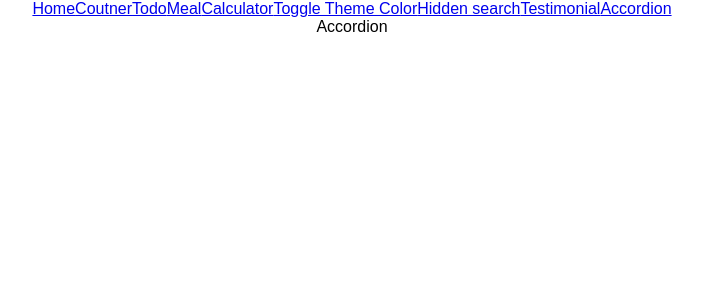
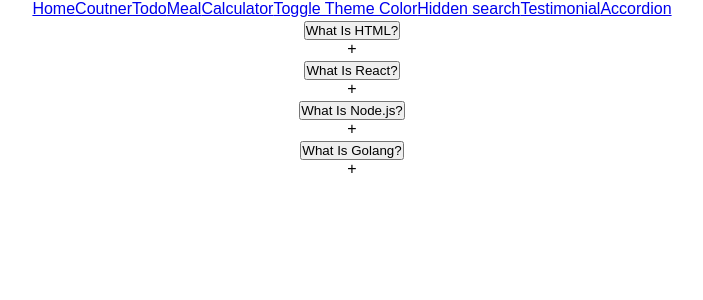
Before and after one commit to afsar-uddin/10in1-reactjs, a React (Create React App) app: page /accordion in a window 1280 px wide. Shown: the top 300 px of the page, without its empty margins (288-991 px from the left). Built offline with nearby package versions, Linux system fonts and the light colour scheme.

Commit message:
accordion

```diff
--- a/src/App.js
+++ b/src/App.js
@@ -9,7 +9,7 @@
 import ToggleButtonColor from './pages/ToggleButtonColor';
 import HiddenSearchBar from './pages/HiddenSearchBar';
 import Testimonial from './pages/Testimonial';
-import Accordion from './pages/Accordion';
+import Accordion from './accordion/Accordion';
 
 function App() {
   return (
@@ -18,7 +18,6 @@
         <Header />
         <Routes>
           <Route path="/" element={<Outlet />}>
-
             <Route path="/" element={<Home />}></Route>
             <Route path="/counter" element={<Counter />}></Route>
             <Route path="/todo" element={<Todo />}></Route>
@@ -28,7 +27,6 @@
             <Route path="/searchbar" element={<HiddenSearchBar />}></Route>
             <Route path="/testimonial" element={<Testimonial />}></Route>
             <Route path="/accordion" element={<Accordion />}></Route>
-
           </Route>
         </Routes>
       </BrowserRouter>
--- /dev/null
+++ b/src/accordion/Accordion.js
@@ -0,0 +1,16 @@
+import React from 'react'
+import {accordionItems} from '../utls/content'
+import AccordionData from './AccordionData'
+
+const Accordion = () => {
+
+    return (
+        <div className='accordion'>
+            {accordionItems.map(({title, content}) => (
+                <AccordionData title={title} content = {content} key={Math.random() * 100} />
+            ))}
+        </div>
+      )
+}
+
+export default Accordion
--- /dev/null
+++ b/src/accordion/AccordionData.js
@@ -0,0 +1,21 @@
+import React, { useState } from 'react'
+
+
+function AccordionData({title, content}) {
+    const [isActive, setIsActive] = useState(false)
+
+  return (
+    <section className='accordion-card'>
+        <div className='header'>
+            <h3><button onClick={() => setIsActive(!isActive)}>{title}</button></h3>
+            <p className='icon'>{isActive ? "-" : "+"}</p>
+        </div>
+
+        <div className='content'>
+            {isActive && <p className='card-info'>{content}</p>}
+        </div>
+    </section>
+  )
+}
+
+export default AccordionData
--- a/src/pages/Accordion.js
+++ /dev/null
@@ -1,9 +0,0 @@
-import React from 'react'
-
-const Accordion = () => {
-  return (
-    <div>Accordion</div>
-  )
-}
-
-export default Accordion
--- /dev/null
+++ b/src/utls/content.js
@@ -0,0 +1,18 @@
+export const accordionItems = [
+  {
+    title: "What Is HTML?",
+    content: `The HyperText Markup Language or HTML is the standard markup language for documents designed to be displayed in a web browser. It can be assisted by technologies such as Cascading Style Sheets and scripting languages such as JavaScript.`,
+  },
+  {
+    title: "What Is React?",
+    content: `React is a free and open-source front-end JavaScript library for building user interfaces based on UI components. It is maintained by Meta and a community of individual developers and companies.`,
+  },
+  {
+    title: "What Is Node.js?",
+    content: `Node.js is a cross-platform, open-source server environment that can run on Windows, Linux, Unix, macOS, and more. Node.js is a back-end JavaScript runtime environment, runs on the V8 JavaScript Engine, and executes JavaScript code outside a web browser.`,
+  },
+  {
+    title: "What Is Golang?",
+    content: `Go is a statically typed, compiled programming language designed at Google by Robert Griesemer, Rob Pike, and Ken Thompson. It is syntactically similar to C, but with memory safety, garbage collection, structural typing, and CSP-style concurrency`,
+  },
+];
```
